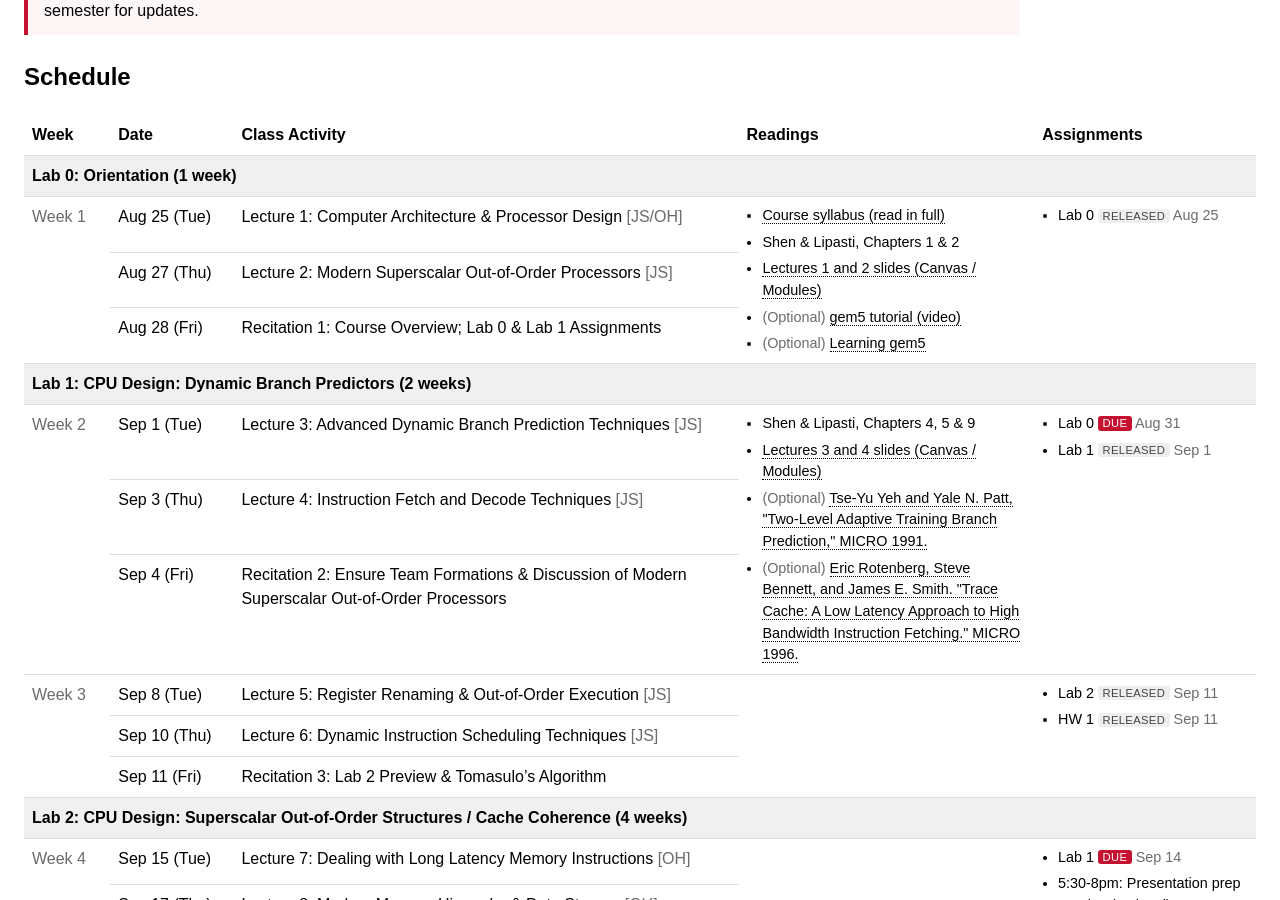
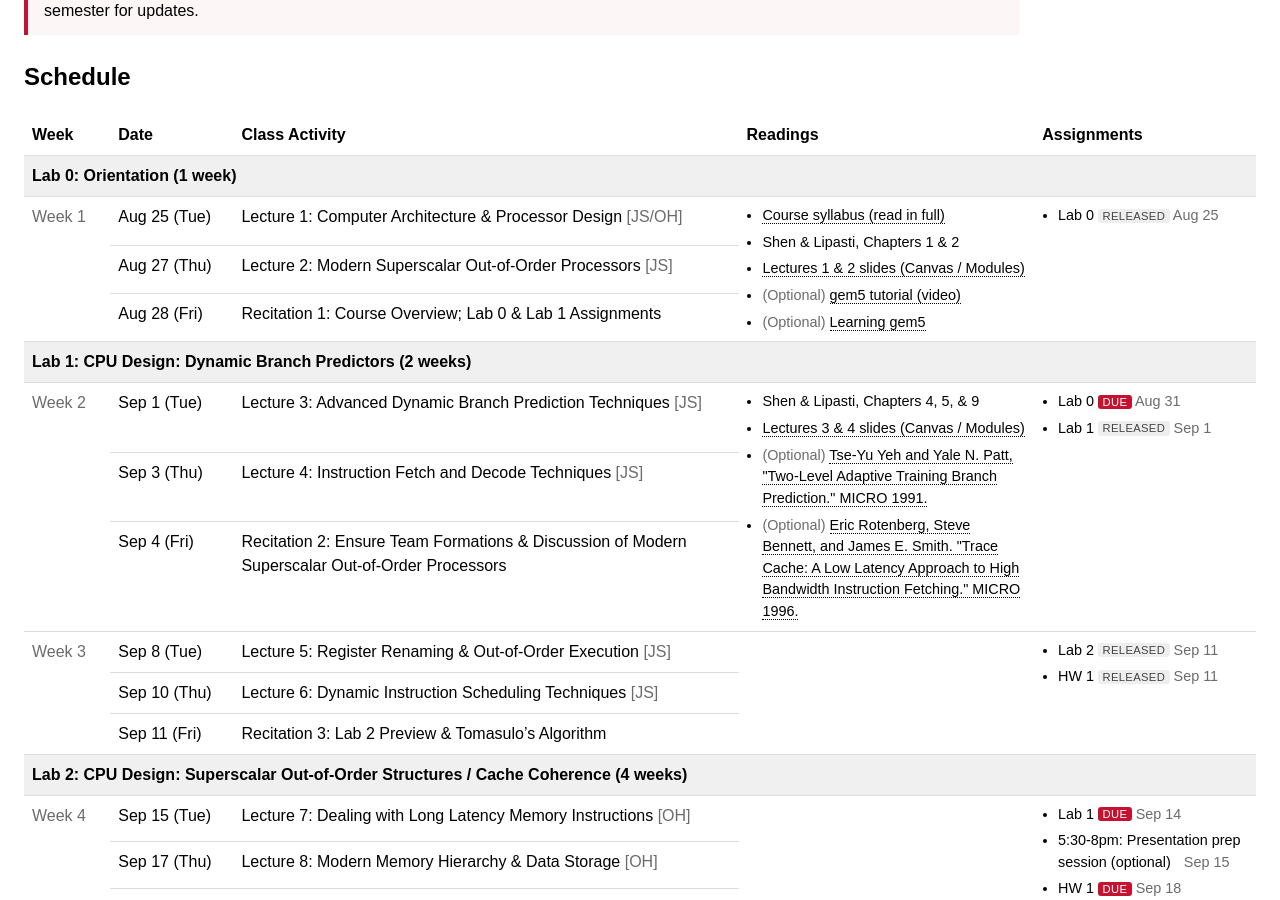
Before and after one commit to cmu-ece18740/cmu-ece18740.github.io, a Jekyll site: the page built from index.html, in a window 1280 px wide and 900 px high, scrolled down 677 px. Built offline with Jekyll 4.4.1, drawn with Linux system fonts in a browser that asks for light colours.

Commit message:
Fix more typos

```diff
--- a/_data/schedule.yml
+++ b/_data/schedule.yml
@@ -60,7 +60,7 @@ weeks:
       - title: "Course syllabus (read in full)"
         url: https://canvas.cmu.edu/courses/55646
       - title: "Shen & Lipasti, Chapters 1 & 2"
-      - title: "Lectures 1 and 2 slides (Canvas / Modules)"
+      - title: "Lectures 1 & 2 slides (Canvas / Modules)"
         url: https://canvas.cmu.edu/courses/55646
       - title: "gem5 tutorial (video)"
         url: https://www.youtube.com/watch?v=npbMXXoKltg
@@ -91,10 +91,10 @@ weeks:
   - week: 2
     lab_banner: "Lab 1: CPU Design: Dynamic Branch Predictors (2 weeks)"
     readings:
-      - title: "Shen & Lipasti, Chapters 4, 5 & 9"
-      - title: "Lectures 3 and 4 slides (Canvas / Modules)"
+      - title: "Shen & Lipasti, Chapters 4, 5, & 9"
+      - title: "Lectures 3 & 4 slides (Canvas / Modules)"
         url: https://canvas.cmu.edu/courses/55646
-      - title: "Tse-Yu Yeh and Yale N. Patt, \"Two-Level Adaptive Training Branch Prediction,\" MICRO 1991."
+      - title: "Tse-Yu Yeh and Yale N. Patt, \"Two-Level Adaptive Training Branch Prediction.\" MICRO 1991."
         url: https://dl.acm.org/doi/10.1145/123465.123475
         optional: true
       - title: "Eric Rotenberg, Steve Bennett, and James E. Smith. \"Trace Cache: A Low Latency Approach to High Bandwidth Instruction Fetching.\" MICRO 1996."
```
